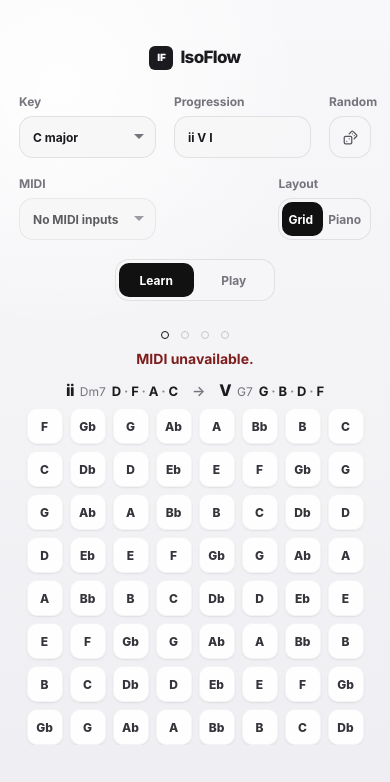
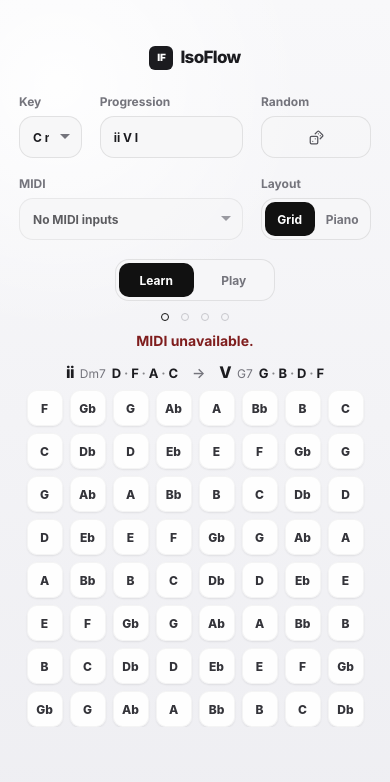
Before and after one commit to kazemio/isoflow, a React (Vite) app: page / in a window 390 px wide. Shown: the top 782 px of the page. Built offline with nearby package versions, Linux system fonts and the light colour scheme.

Commit message:
Mobile view layout tweaks

```diff
--- a/src/App.jsx
+++ b/src/App.jsx
@@ -1134,7 +1134,7 @@ function App() {
             />
             <datalist id="progression-presets">
               {Object.entries(PROGRESSION_OPTIONS).map(([name, chords]) => (
-                <option key={name} value={chords.join(" ")}>{name}</option>
+                <option key={name} value={chords.join(" ")} />
               ))}
             </datalist>
           </label>
--- a/src/styles.css
+++ b/src/styles.css
@@ -333,6 +333,7 @@ button:disabled {
   flex-direction: column;
   align-items: center;
   gap: 12px;
+  margin-top: 0;
   margin-bottom: 8px;
   overflow-x: auto;
 }
@@ -492,11 +493,11 @@ button:disabled {
   }
 
   .controls.key-controls {
-    grid-template-columns: 1fr 1fr 42px;
+    grid-template-columns: 1fr 1fr 1fr 110px;
     grid-template-areas:
-      "brand brand brand"
-      "key   prog  rand"
-      "midi  view  view";
+      "brand brand brand brand"
+      "key   prog  prog  rand"
+      "midi  midi  midi  view";
   }
 
   .ctrl-random {
@@ -505,7 +506,11 @@ button:disabled {
 
   .ctrl-view {
     grid-area: view;
-    justify-self: end;
+  }
+
+  .ctrl-view .seg-control {
+    width: 100%;
+    margin-top: 7px;
   }
 
   .controls.key-controls .brand {
@@ -527,7 +532,7 @@ button:disabled {
   }
 
   .random-button {
-    width: 42px;
+    width: 100%;
   }
 
   .cell {
```
